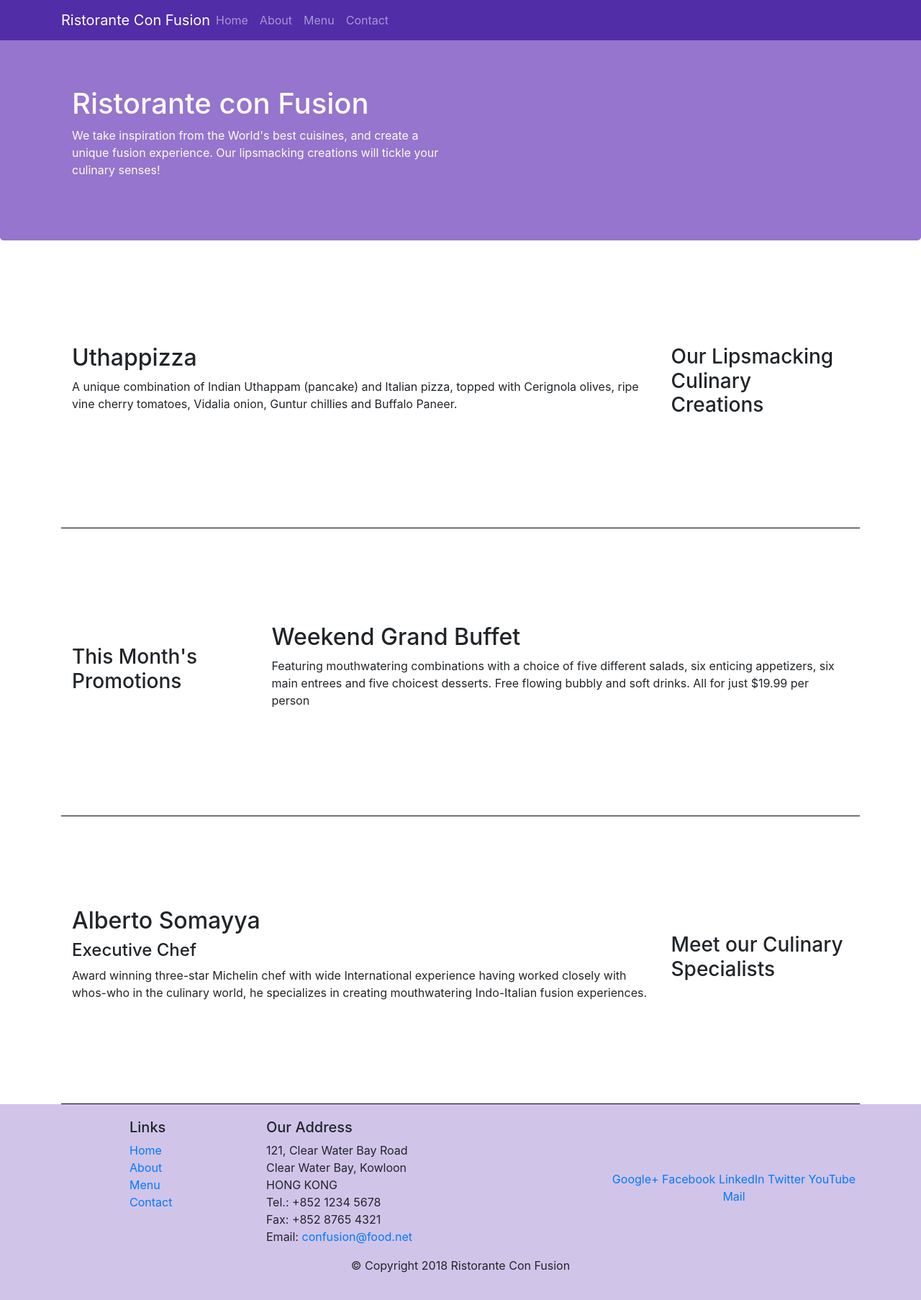
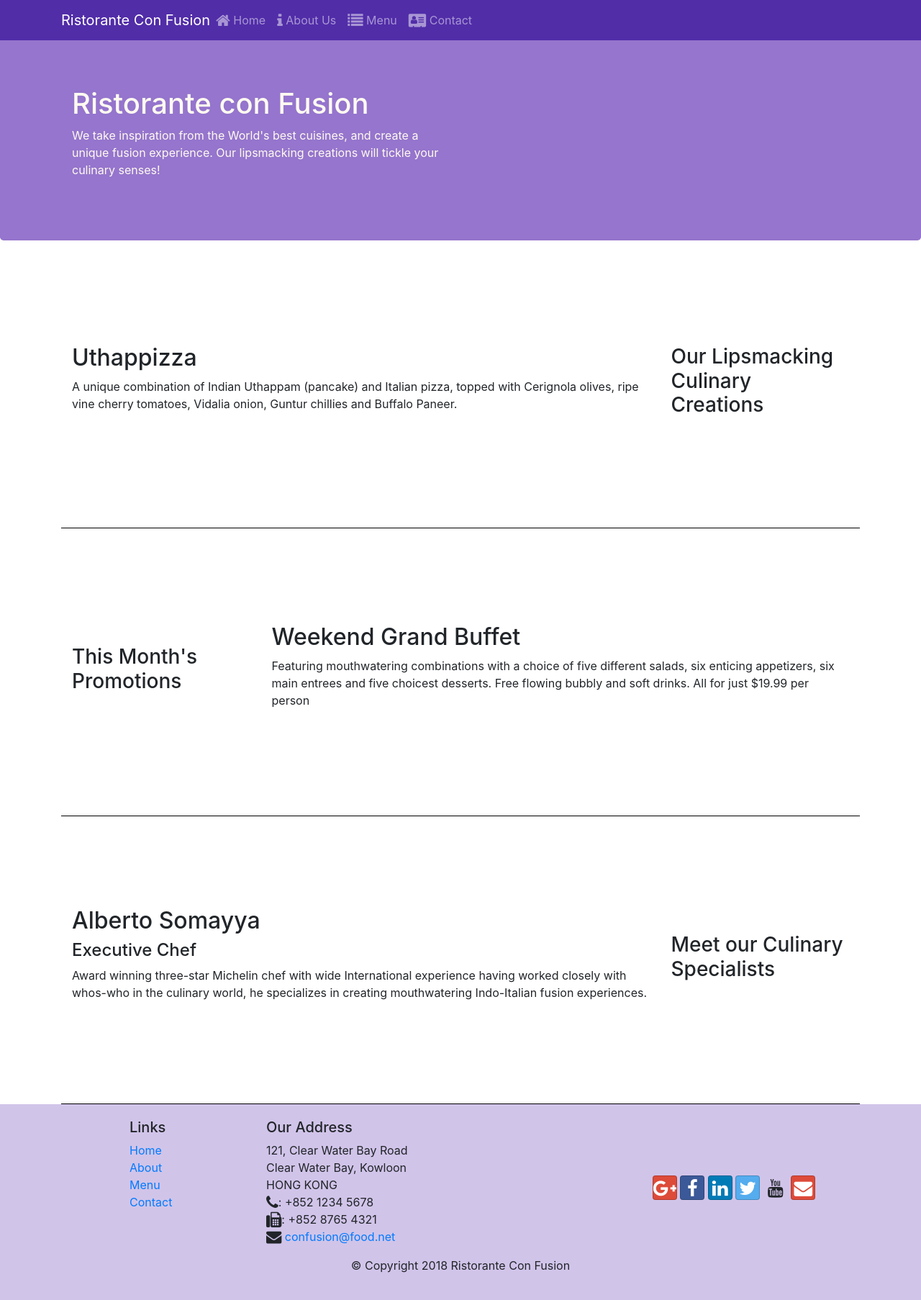
Before and after one commit to developerkshitij2807/bootstrap4, a website: page index.html in a window 1280 px wide. Shown: the whole page at 72% size. Drawn offline with nearby package versions, Linux system fonts and the light colour scheme.

Commit message:
icon-fonts

```diff
--- a/index.html
+++ b/index.html
@@ -9,28 +9,31 @@
 
     <!-- Bootstrap CSS -->
     <link rel="stylesheet" href="node_modules/bootstrap/dist/css/bootstrap.min.css">
+    <link rel="stylesheet" href="node_modules/font-awesome/css/font-awesome.min.css">
+    <link rel="stylesheet" href="node_modules/bootstrap-social/bootstrap-social.css">
 
     <!-- Custom CSS-->
     <link rel="stylesheet" href="css/styles.css">
+
     <title>Ristorante Con Fusion</title>
 </head>
 
 <body>
     <!--Navigation Bar-->
-    <nav class="navbar navbar-dark  navbar-expand-sm fixed-top">
+    <nav class="navbar navbar-dark navbar-expand-sm fixed-top">
         <div class="container">
             <button class="navbar-toggler" type="button" data-toggle="collapse" data-target="#Navbar">
                 <span class="navbar-toggler-icon"></span>
             </button>
             <a class="navbar-brand mr-auto" href="#">Ristorante Con Fusion</a>
-            <div class="collapse navbar-collapse" id="Navbar">
-                <ul class="navbar-nav mr-auto">
-                    <li class-="nav-item active"><a class="nav-link" href="#">Home</a></li>
-                    <li class-="nav-item"><a class="nav-link" href="./aboutus.html">About</a></li>
-                    <li class-="nav-item"><a class="nav-link" href="#">Menu</a></li>
-                    <li class-="nav-item"><a class="nav-link" href="#">Contact</a></li>
-                </ul>
-            </div>
+                <div class="collapse navbar-collapse" id="Navbar">
+                    <ul class="navbar-nav mr-auto">
+                        <li class="nav-item acitve"><a class="nav-link" href="#"><span class="fa fa-home fa-lg"></span> Home</a></li>
+                        <li class="nav-item"><a class="nav-link" href="./aboutus.html"><span class="fa fa-info fa-lg"></span> About Us</a></li>
+                        <li class="nav-item"><a class="nav-link" href="#"><span class="fa fa-list fa-lg"></span> Menu</a></li>
+                        <li class="nav-item"><a class="nav-link" href="#"><span class="fa fa-address-card fa-lg"></span> Contact</a></li>
+                    </ul>
+                </div>
         </div>
     </nav>
 
@@ -101,19 +104,19 @@
 		              121, Clear Water Bay Road<br>
 		              Clear Water Bay, Kowloon<br>
 		              HONG KONG<br>
-		              Tel.: +852 1234 5678<br>
-		              Fax: +852 8765 4321<br>
-		              Email: <a href="mailto:confusion@food.net">confusion@food.net</a>
+		              <i class="fa fa-phone fa-lg"></i>: +852 1234 5678<br>
+                      <i class="fa fa-fax fa-lg"></i>: +852 8765 4321<br>
+		              <i class="fa fa-envelope fa-lg"></i> <a href="mailto:confusion@food.net">confusion@food.net</a>
 		           </address>
                 </div>
                 <div class="col-12 col-sm-4 align-self-center">
                     <div class="text-center">
-                        <a href="http://google.com/+">Google+</a>
-                        <a href="http://www.facebook.com/profile.php?id=">Facebook</a>
-                        <a href="http://www.linkedin.com/in/">LinkedIn</a>
-                        <a href="http://twitter.com/">Twitter</a>
-                        <a href="http://youtube.com/">YouTube</a>
-                        <a href="mailto:">Mail</a>
+                        <a class="btn btn-social-icon btn-google" href="http://google.com/+"><i class="fa fa-google-plus fa-lg"></i></a>
+                        <a class="btn btn-social-icon btn-facebook" href="http://www.facebook.com/profile.php?id="><i class="fa fa-facebook fa-lg"></i></a>
+                        <a class="btn btn-social-icon btn-linkedin" href="http://www.linkedin.com/in/"><i class="fa fa-linkedin fa-lg"></i></a>
+                        <a class="btn btn-social-icon btn-twitter" href="http://twitter.com/"><i class="fa fa-twitter fa-lg"></i></a>
+                        <a class="btn btn-social-icon btn-" href="http://youtube.com/"><i class="fa fa-youtube fa-lg"></i></a>
+                        <a class="btn btn-social-icon btn-google" href="mailto:"><i class="fa fa-envelope fa-lg"></i></a>
                     </div>
                 </div>
            </div>
--- a/package.json
+++ b/package.json
@@ -15,6 +15,8 @@
   },
   "dependencies": {
     "bootstrap": "^4.5.0",
+    "bootstrap-social": "^5.1.1",
+    "font-awesome": "^4.7.0",
     "jquery": "^3.5.1",
     "popper.js": "^1.16.1"
   }
```
Also changed, not shown: aboutus.html (+26 -23 lines), 1 other file.
